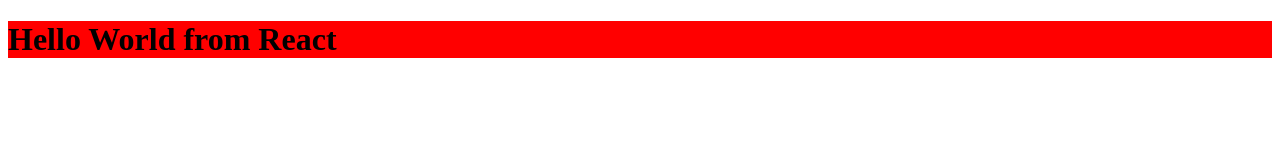
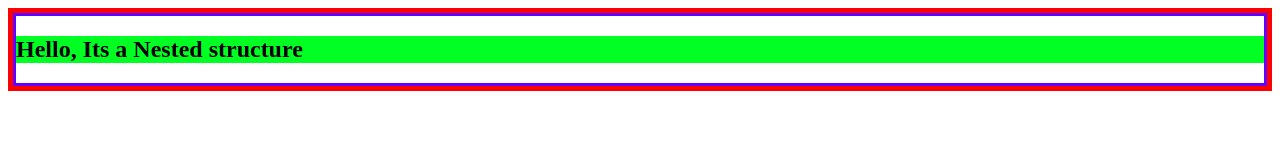
Before and after one commit to Raviegupta/Namaste-Reac, a plain HTML site: page index.html in a window 1280 px wide. Drawn offline with nearby package versions, Linux system fonts and the light colour scheme.

Commit message:
react ch 1: Nested React Element

```diff
--- a/App.js
+++ b/App.js
@@ -1,5 +1,24 @@
+/*
+<div id="parent">
+    <div id="child">
+        <h1>Hello, Its a Nested structure</h1>
+    </div>
+</div>
+*/
+
+const parent = React.createElement(
+    'div',
+    {id: 'parent'},
+    React.createElement(
+        'div',
+        {id: 'child'},
+        React.createElement('h2', {id: ''}, 'Hello, Its a Nested structure'))
+    )
+
+
+
 const heading = React.createElement("h1", {id: 'heading', xyz:'abc'}, "Hello World from React");
 const root = ReactDOM.createRoot(document.getElementById("root"));
-root.render(heading);
+root.render(parent);
 
 console.log(heading); // It is an Object. hence, React.createElement returns an Object
--- a/index.css
+++ b/index.css
@@ -1,3 +1,15 @@
 #heading {
     background-color: red;
 }
+
+
+
+#parent {
+    border: 5px solid red;
+}
+#child {
+    border: 3px solid rgb(98, 0, 255);
+}
+h2 {
+    background-color: rgb(0, 255, 34);
+}
```
Also changed, not shown: index.html (+2 -1 lines).
